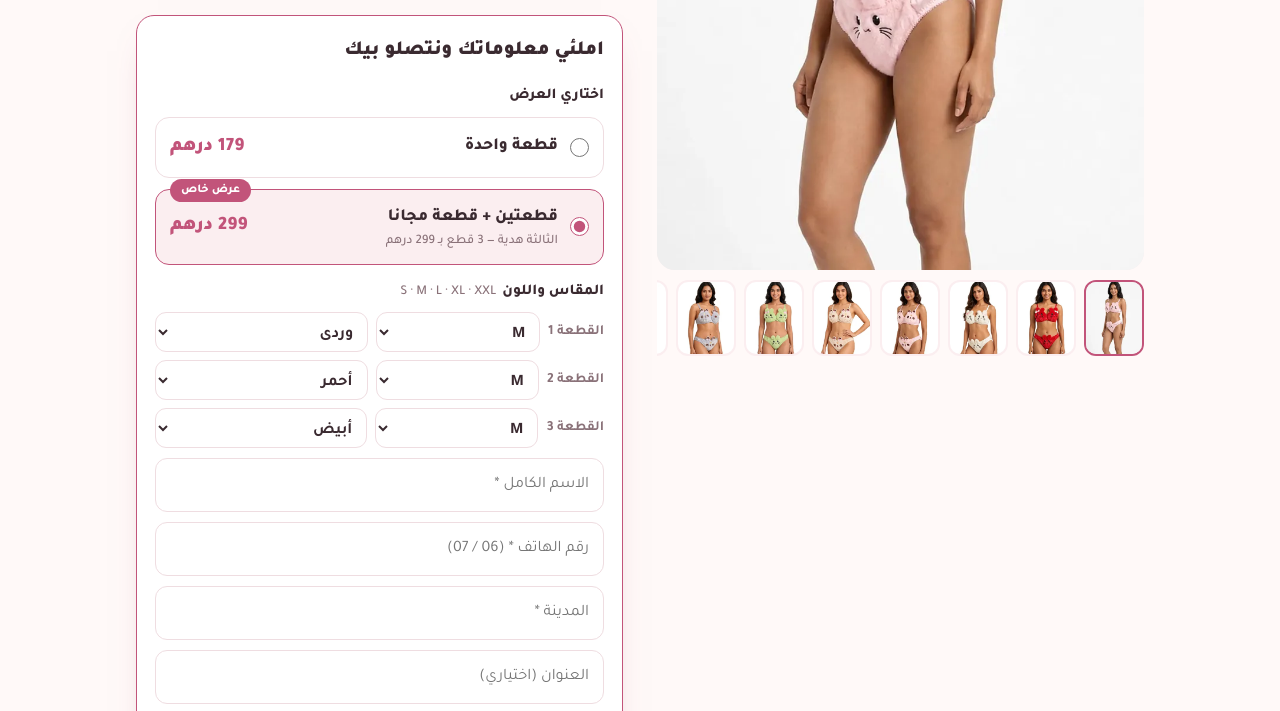
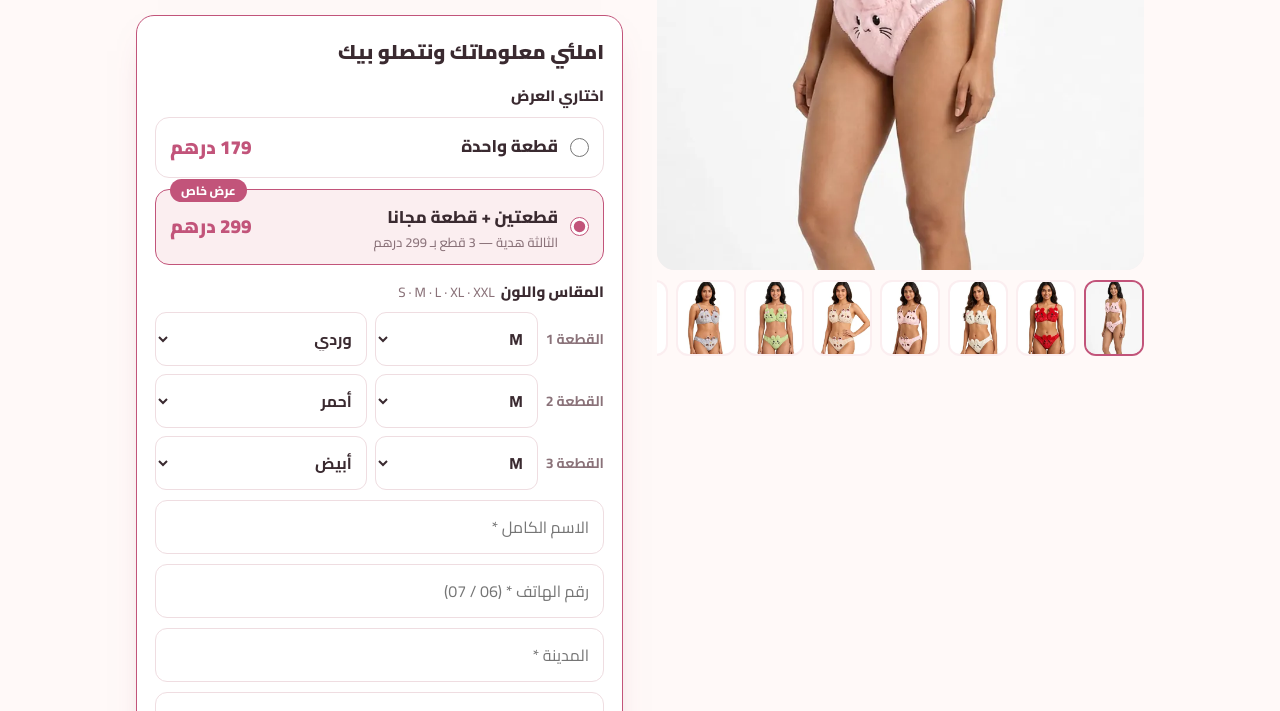
Before and after one commit to chiczen93/landing, a plain HTML site: page ensemble-lapin/index.html in a window 1280 px wide. Shown: the part 495-1206 px from the top of the page. Drawn offline with Linux system fonts and the light colour scheme.

Commit message:
ensemble-lapin : police Cairo
Co-Authored-By: Claude Sonnet 5.5 <noreply@anthropic.com>
Claude-Session: https://claude.ai/code/session_01AgTmiUhdNMez9dRJYLdeAs

```diff
--- a/ensemble-lapin/index.html
+++ b/ensemble-lapin/index.html
@@ -9,7 +9,7 @@
 <meta property="og:title" content="طقم أرنب فرو ناعم — لانجري ساتان">
 <meta property="og:image" content="img/rose.webp">
 <link rel="preconnect" href="https://fonts.googleapis.com"><link rel="preconnect" href="https://fonts.gstatic.com" crossorigin>
-<link href="https://fonts.googleapis.com/css2?family=Tajawal:wght@400;500;700;800;900&display=swap" rel="stylesheet">
+<link href="https://fonts.googleapis.com/css2?family=Cairo:wght@400;500;600;700;800;900&display=swap" rel="stylesheet">
 <link rel="preload" as="image" href="img/rose.webp">
 <script>
 /* ⚙️ Réglages de la page */
@@ -51,7 +51,7 @@ PAGE.pixelsTikTok.forEach(function(id){ttq.load(id);});try{var _tc=new URLSearch
 :root{--ink:#3a2a30;--muted:#8a7279;--line:#efdde1;--bg:#fff9f8;--card:#fff;--soft:#fbeef0;--accent:#c2547a;--accent-d:#a53f63;--gold:#b8895a;--ok:#1f7a4d;--r:18px}
 *{box-sizing:border-box}html{scroll-behavior:smooth}
 html,body{overflow-x:clip}
-body{margin:0;background:var(--bg);color:var(--ink);font-family:Tajawal,"Segoe UI",Tahoma,Arial,sans-serif;font-size:17px;line-height:1.75;-webkit-font-smoothing:antialiased}
+body{margin:0;background:var(--bg);color:var(--ink);font-family:Cairo,"Segoe UI",Tahoma,Arial,sans-serif;font-size:17px;line-height:1.75;-webkit-font-smoothing:antialiased}
 img{max-width:100%;display:block}
 .bar{background:var(--accent);color:#fff;text-align:center;font-size:14.5px;padding:8px 12px;font-weight:700}
 .wrap{max-width:1040px;margin:0 auto;padding:0 16px}
```
Also changed, not shown: ensemble-lapin/merci.html (+2 -2 lines).
